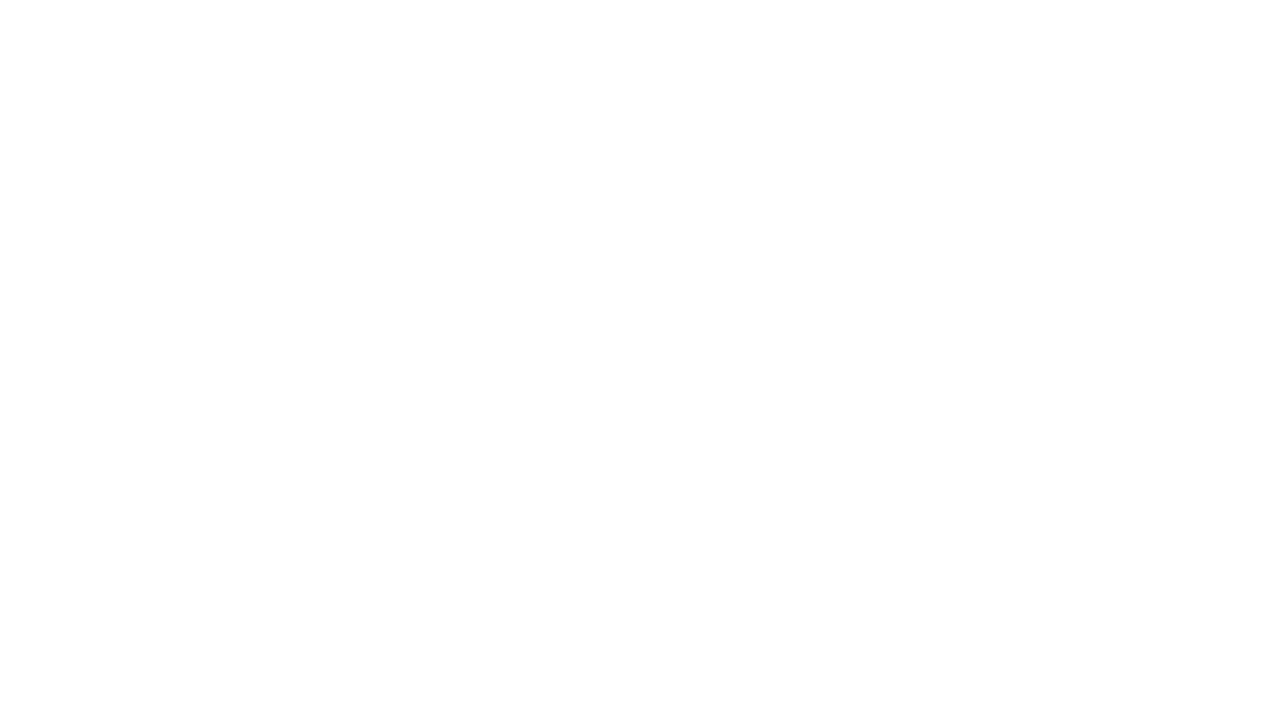
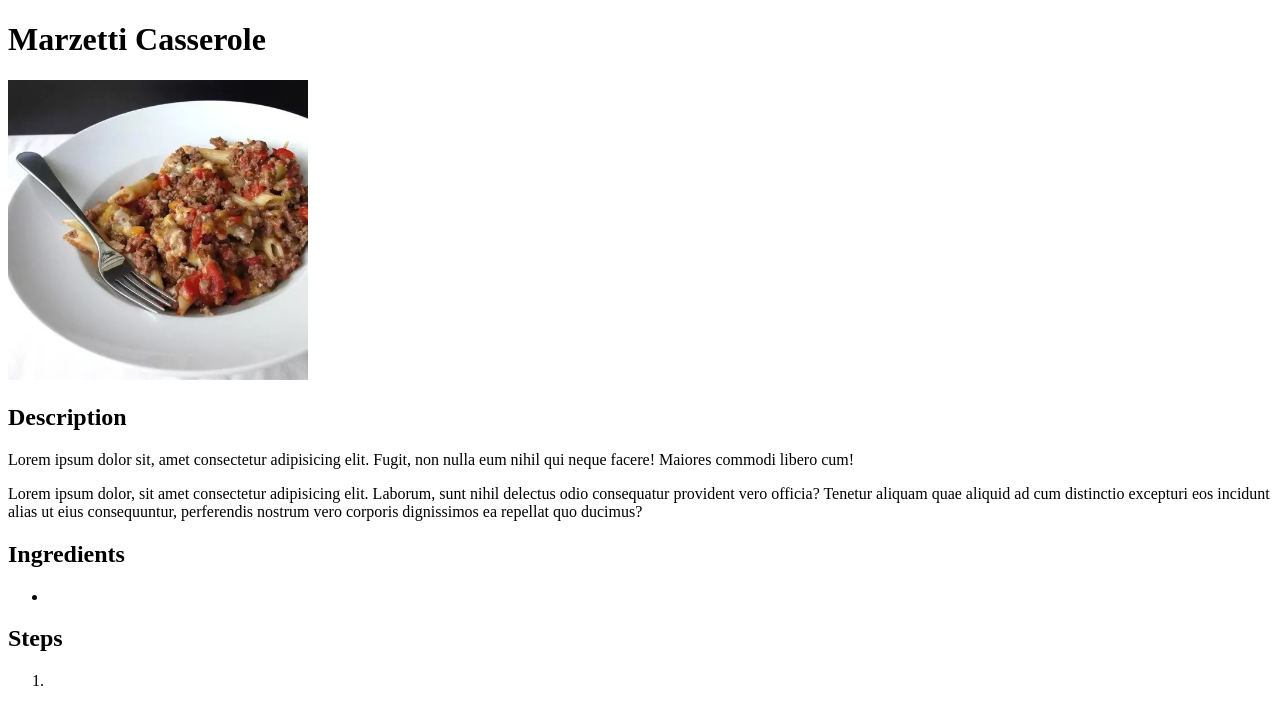
Before and after one commit to DaanHautekeete/odin-recipes, a plain HTML site: page recipes/marzetti-casserole.html in a window 1280 px wide. Drawn offline with Linux system fonts and the light colour scheme.

Commit message:
Make rough structure for page: marzetti casserole
Made rough structure for the page (marzetti-casserole.html) including: text, image, titles
Used to make the process of adding content faster and easier

```diff
--- a/recipes/marzetti-casserole.html
+++ b/recipes/marzetti-casserole.html
@@ -7,5 +7,25 @@
 
   <body>
 
+    <h1>Marzetti Casserole</h1>
+
+     <!--picture of Marzetti Casserole-->
+     <img src="/img/marzetti-casserole.jpg" alt="A picture of marzetti casserole" height="300">
+
+     <h2>Description</h2>
+     <p>Lorem ipsum dolor sit, amet consectetur adipisicing elit. Fugit, non nulla eum nihil qui neque facere! Maiores commodi libero cum!</p>
+
+     <p>Lorem ipsum dolor, sit amet consectetur adipisicing elit. Laborum, sunt nihil delectus odio consequatur provident vero officia? Tenetur aliquam quae aliquid ad cum distinctio excepturi eos incidunt alias ut eius consequuntur, perferendis nostrum vero corporis dignissimos ea repellat quo ducimus?</p>
+
+     <h2>Ingredients</h2>
+     <ul>
+      <li></li>
+     </ul>
+
+     <h2>Steps</h2>
+     <ol>
+      <li></li>
+     </ol>
+
   </body>
 </html>
```
